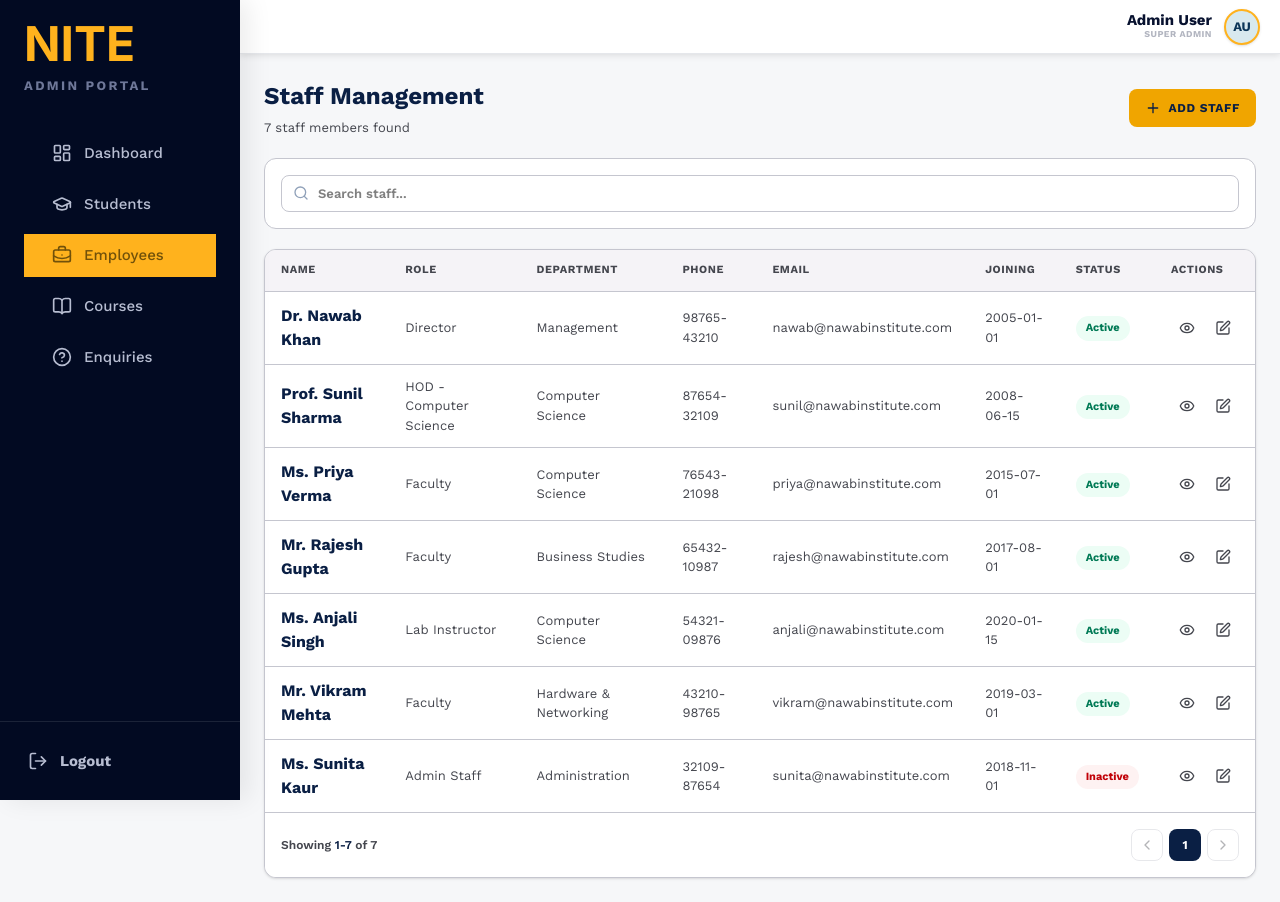
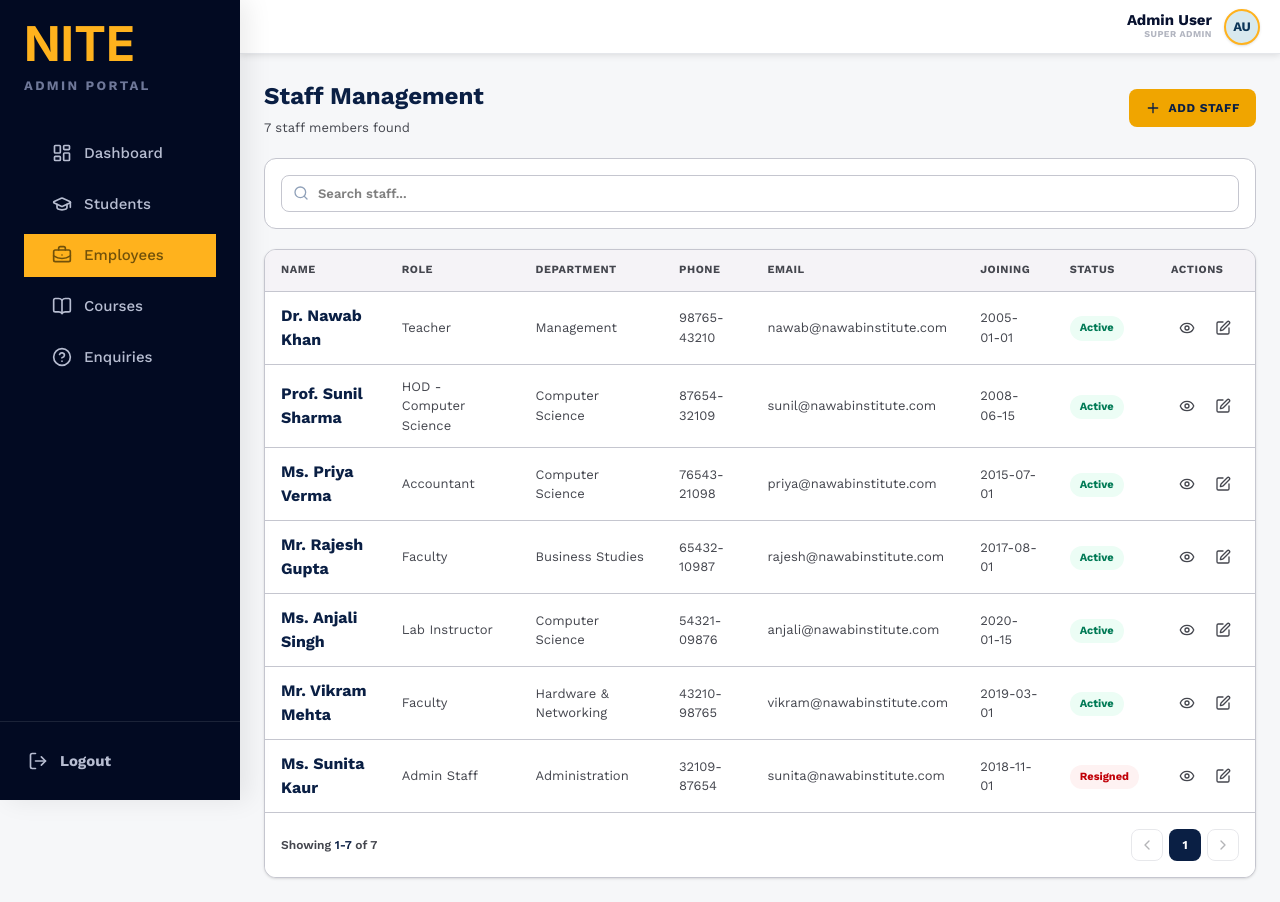
Before and after one commit to jaspreet-dhariwal7/nawab-institute-admin, a React (Vite) app: page /staff in a window 1280 px wide. Built offline with nearby package versions, Linux system fonts and the light colour scheme.

Commit message:
Update staff roles and statuses

```diff
--- a/src/components/staff-management/StaffManagement.jsx
+++ b/src/components/staff-management/StaffManagement.jsx
@@ -4,17 +4,17 @@ import { cn } from "../../lib/utlis.js";
 import Pagination from "../common/Pagination.jsx";
 
 const INITIAL_STAFF = [
-  { id: 1, name: "Dr. Nawab Khan", role: "Director", dept: "Management", phone: "98765-43210", email: "nawab@nawabinstitute.com", joining: "2005-01-01", status: "Active" },
+  { id: 1, name: "Dr. Nawab Khan", role: "Teacher", dept: "Management", phone: "98765-43210", email: "nawab@nawabinstitute.com", joining: "2005-01-01", status: "Active" },
   { id: 2, name: "Prof. Sunil Sharma", role: "HOD - Computer Science", dept: "Computer Science", phone: "87654-32109", email: "sunil@nawabinstitute.com", joining: "2008-06-15", status: "Active" },
-  { id: 3, name: "Ms. Priya Verma", role: "Faculty", dept: "Computer Science", phone: "76543-21098", email: "priya@nawabinstitute.com", joining: "2015-07-01", status: "Active" },
+  { id: 3, name: "Ms. Priya Verma", role: "Accountant", dept: "Computer Science", phone: "76543-21098", email: "priya@nawabinstitute.com", joining: "2015-07-01", status: "Active" },
   { id: 4, name: "Mr. Rajesh Gupta", role: "Faculty", dept: "Business Studies", phone: "65432-10987", email: "rajesh@nawabinstitute.com", joining: "2017-08-01", status: "Active" },
   { id: 5, name: "Ms. Anjali Singh", role: "Lab Instructor", dept: "Computer Science", phone: "54321-09876", email: "anjali@nawabinstitute.com", joining: "2020-01-15", status: "Active" },
   { id: 6, name: "Mr. Vikram Mehta", role: "Faculty", dept: "Hardware & Networking", phone: "43210-98765", email: "vikram@nawabinstitute.com", joining: "2019-03-01", status: "Active" },
-  { id: 7, name: "Ms. Sunita Kaur", role: "Admin Staff", dept: "Administration", phone: "32109-87654", email: "sunita@nawabinstitute.com", joining: "2018-11-01", status: "Inactive" },
+  { id: 7, name: "Ms. Sunita Kaur", role: "Admin Staff", dept: "Administration", phone: "32109-87654", email: "sunita@nawabinstitute.com", joining: "2018-11-01", status: "Resigned" },
 ];
 
-const DEPTS = ["All", "Computer Science", "Business Studies", "Hardware & Networking", "Administration", "Management"];
-const ROLES = ["Director", "HOD - Computer Science", "Faculty", "Lab Instructor", "Admin Staff", "Accountant"];
+const DEPTS = ["All", "Computer Science", "Hardware & Networking", "Administration", "Management"];
+const ROLES = ["Teacher", "Faculty", "Lab Instructor", "Admin Staff", "Accountant"];
 const EMPTY = { name: "", role: ROLES[2], dept: DEPTS[1], phone: "", email: "", joining: "", status: "Active" };
 
 export default function StaffManagement() {
@@ -296,7 +296,7 @@ export default function StaffManagement() {
                 }}
                   className="w-full rounded-lg border border-gray-300 bg-white px-3.5 py-2.5 text-[13px] outline-none focus:border-primary"
                 >
-                  {["Active", "Inactive"].map((item) => <option key={item}>{item}</option>)}
+                  {["Working", "Resigned","Terminated"].map((item) => <option key={item}>{item}</option>)}
                 </select>
               </div>
             </div>
--- a/src/components/student-management/AddStudent.jsx
+++ b/src/components/student-management/AddStudent.jsx
@@ -19,11 +19,21 @@ const initialForm = {
 };
 
 const courses = [
-  "Computer Science",
-  "Electrical Eng.",
-  "Civil Eng.",
-  "Business Studies",
-  "Hardware & Networking",
+  "Diploma in Computer Application",
+  "Advance Diploma in Computer Application",
+  "Diploma in Business Management",
+  "Diploma in Business Administration",
+  "Diploma in Hardware & Networking",
+  "Diploma in Digital Marketing",
+  "Basic Computer Course",
+  "Advance Basic",
+  "Tally ERP Course",
+  "CorelDraw Course",
+  "Adobe Photoshop Course",
+  "HTML & Web Designing",
+  "Visual Basic",
+  "Computer Typing",
+  "Internet & Email"
 ];
 
 export default function AddStudent() {
```
